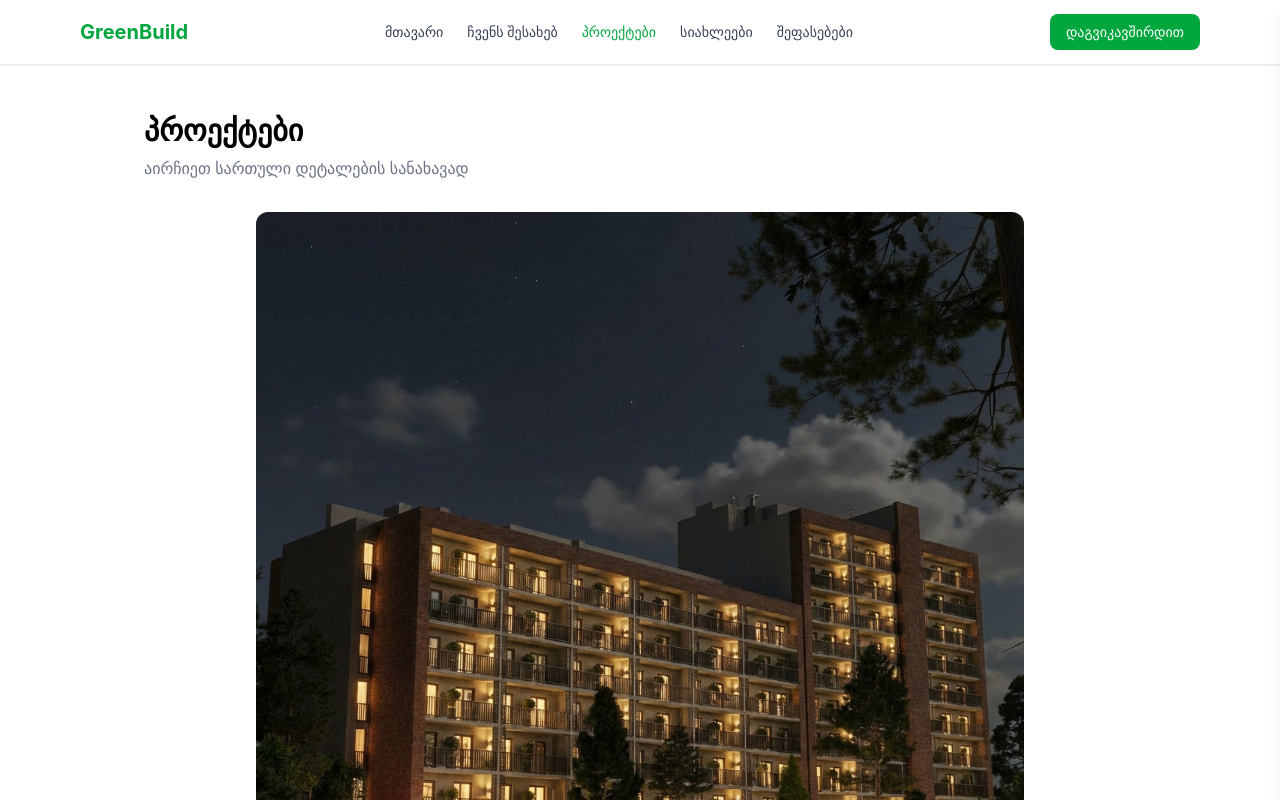
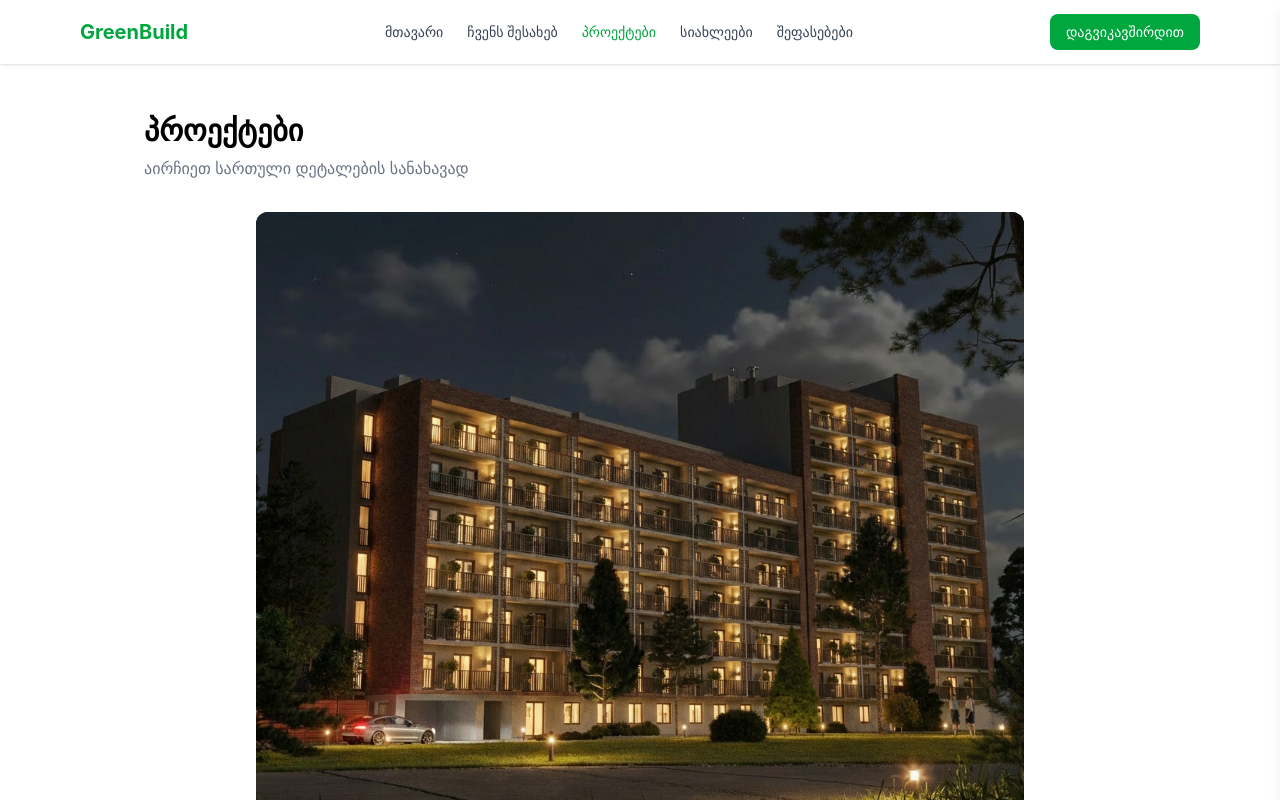
Before and after one commit to LevanKhorava/Green-build, a React (Vite) app: page /projects in a window 1280 px wide. Shown: the top 800 px of the page. Built offline with nearby package versions, Linux system fonts and the light colour scheme.

Commit message:
fix hovering on floor

```diff
--- a/src/pages/Projects.tsx
+++ b/src/pages/Projects.tsx
@@ -19,28 +19,28 @@ const floors: Floor[] = [
   {
     id: 7,
     label: "სართული 7",
-    clipPath: "polygon(20% 45%, 75% 50.5%, 74% 55.5%, 20% 50%)",
+    clipPath: "polygon(21.5% 28.9%, 71.4% 43.7%, 71.5% 48.7%, 21.2% 36%)",
     apartmentCount: 6,
     status: "available",
   },
   {
     id: 6,
     label: "სართული 6",
-    clipPath: "polygon(20% 50%, 74% 55.5%, 73% 60.5%, 20% 55%)",
+    clipPath: "polygon(21.2% 36.4%, 71.5% 49%, 71.6% 54%, 21% 43.3%)",
     apartmentCount: 6,
     status: "available",
   },
   {
     id: 5,
     label: "სართული 5",
-    clipPath: "polygon(20% 55%, 73% 60.5%, 72% 65.5%, 20% 60%)",
+    clipPath: "polygon(21% 43.8%, 71.7% 54.5%, 71.8% 59.5%, 20.8% 51%)",
     apartmentCount: 8,
     status: "coming-soon",
   },
   {
     id: 4,
     label: "სართული 4",
-    clipPath: "polygon(20% 60%, 72% 65.5%, 71% 70.5%, 20% 65%)",
+    clipPath: "polygon(20.8% 51.8%, 71.8% 59.8%, 71.8% 64.7%, 20.5% 59%)",
     apartmentCount: 8,
     status: "available",
   },
@@ -48,21 +48,21 @@ const floors: Floor[] = [
     id: 3,
     label: "სართული 3",
     // clipPath: "polygon(20% 70%, 71% 73.1%, 70% 78.1%, 20% 75%)",
-    clipPath: "polygon(20.5% 66%, 71.8% 70.5%, 72% 75.5%, 20.2% 72.5%)",
+    clipPath: "polygon(20.5% 59.5%, 71.9% 65.3%, 72% 70%, 20.2% 66.6%)",
     apartmentCount: 8,
     status: "sold-out",
   },
   {
     id: 2,
     label: "სართული 2",
-    clipPath: "polygon(20% 73%, 72% 75.8%, 72% 80%, 20% 79%)",
+    clipPath: "polygon(20.3% 67.3%, 72% 70.8%, 72% 76%, 20% 75%)",
     apartmentCount: 8,
     status: "available",
   },
   {
     id: 1,
     label: "სართული 1",
-    clipPath: "polygon(19.5% 80%, 73% 80.5%, 74% 85.5%, 20% 85%)",
+    clipPath: "polygon(18.5% 75.3%, 72% 76.5%, 72% 81%, 18.5% 83%)",
     apartmentCount: 4,
     status: "sold-out",
   },
@@ -89,7 +89,7 @@ const Projects = () => {
         <img
           src={buildingImg}
           alt="GreenBuild საცხოვრებელი კორპუსი"
-          className="w-full h-auto block"
+          className="w-full h-160 block object-cover object-bottom"
           draggable={false}
         />
 
```
